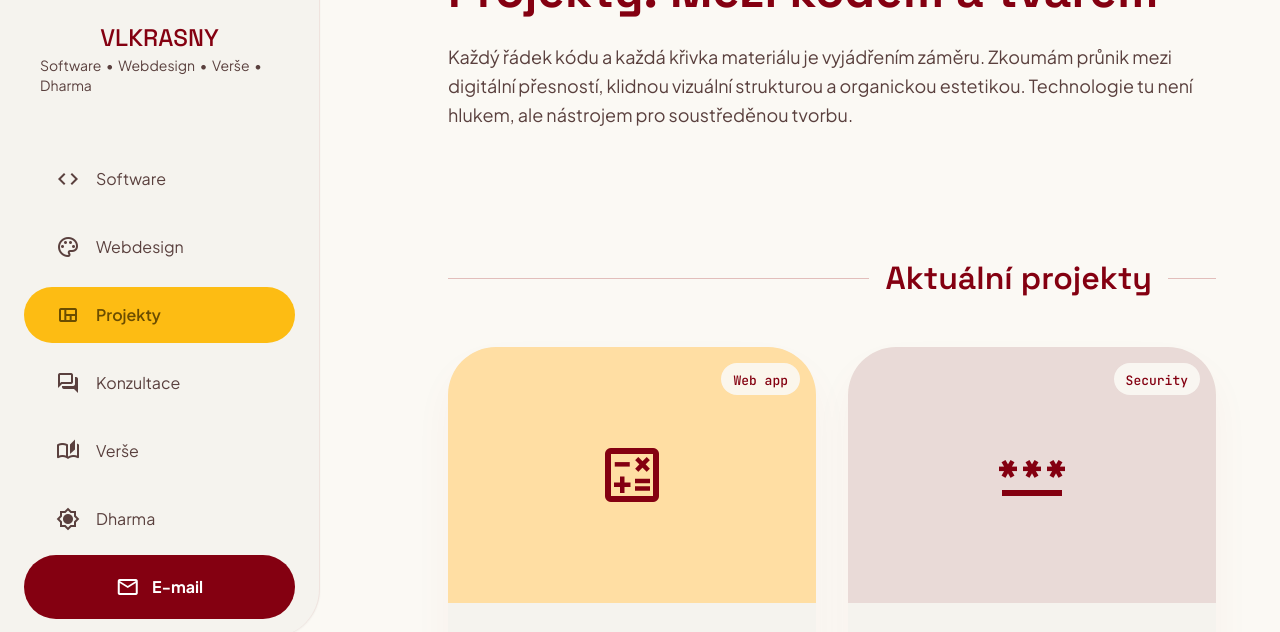
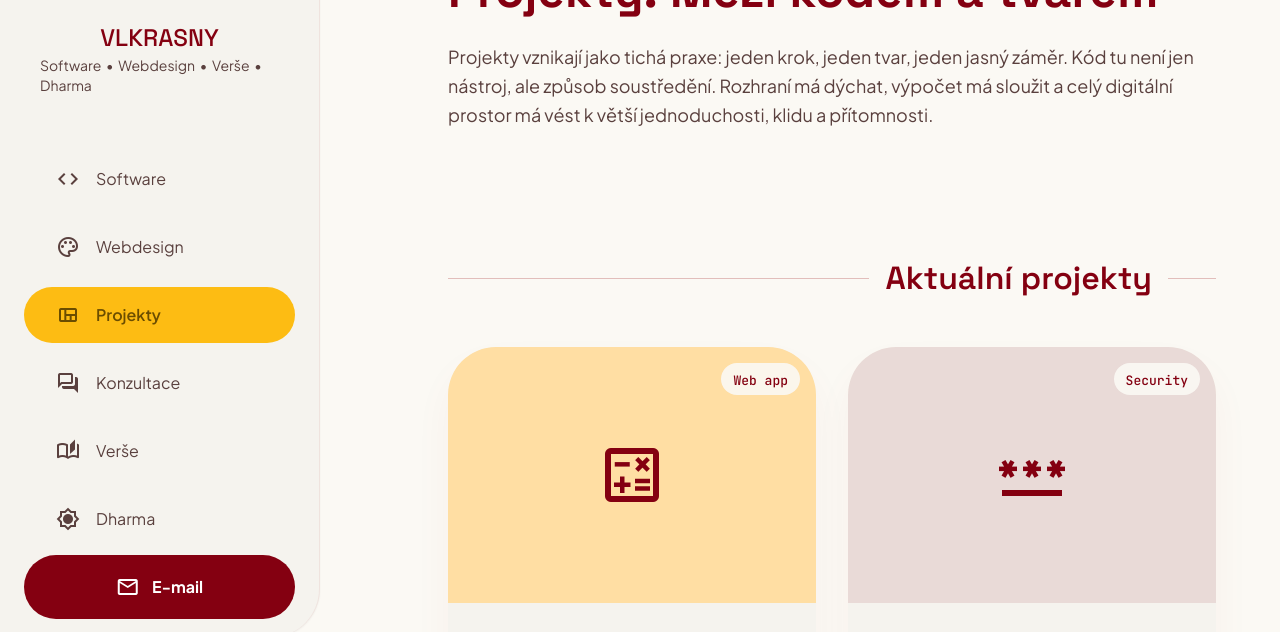
Before and after one commit to vlkrasny/vlkrasnycz, a plain HTML site: page projekty.html in a window 1280 px wide. Shown: the part 163-795 px from the top of the page. Drawn offline with nearby package versions, Linux system fonts and the light colour scheme.

Commit message:
Add files via upload

```diff
--- a/projekty.html
+++ b/projekty.html
@@ -200,7 +200,7 @@
         <div class="max-w-3xl">
             <h1 class="font-display-lg text-display-lg-mobile md:text-display-lg text-primary mb-6">Projekty: Mezi kódem a tvarem</h1>
             <p class="font-body-lg text-body-lg text-on-surface-variant leading-relaxed">
-                Každý řádek kódu a každá křivka materiálu je vyjádřením záměru. Zkoumám průnik mezi digitální přesností, klidnou vizuální strukturou a organickou estetikou. Technologie tu není hlukem, ale nástrojem pro soustředěnou tvorbu.
+                Projekty vznikají jako tichá praxe: jeden krok, jeden tvar, jeden jasný záměr. Kód tu není jen nástroj, ale způsob soustředění. Rozhraní má dýchat, výpočet má sloužit a celý digitální prostor má vést k větší jednoduchosti, klidu a přítomnosti.
             </p>
         </div>
     </section>
```
